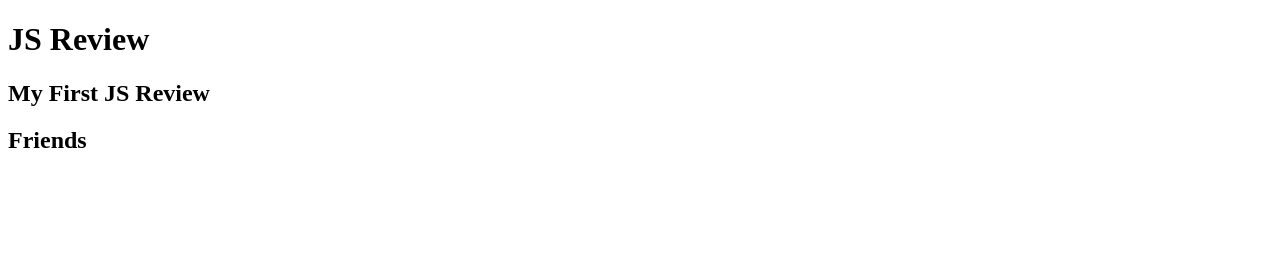
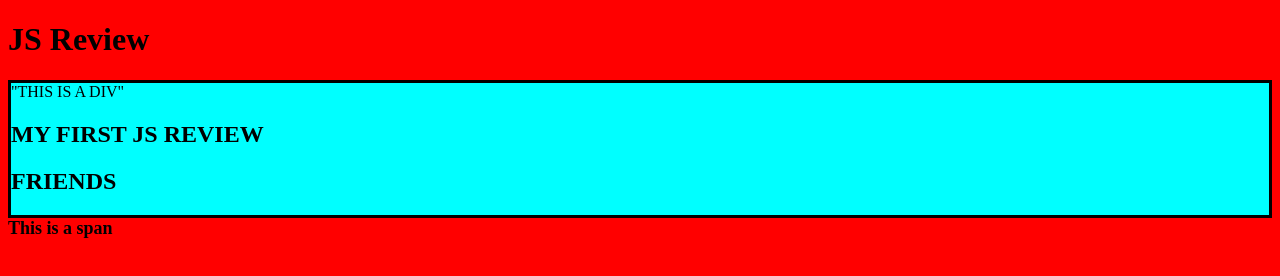
Before and after one commit to kinawy/js-review, a plain HTML site: page index.html in a window 1280 px wide. Drawn offline with Linux system fonts and the light colour scheme.

Commit message:
[CSS/Readme] Added CSS and updated the CSS readme

```diff
--- a/index.html
+++ b/index.html
@@ -9,8 +9,9 @@
 <body>
     <h1>JS Review</h1>
     <div class="container">
-
+        "this is a div"
     </div>
+    <span>This is a span</span>
     <script src="app.js"></script>
     <script src="problems.js"></script>
 </body>
--- a/style.css
+++ b/style.css
@@ -0,0 +1,14 @@
+body {
+    background-color: red;
+}
+
+.container {
+    background-color: aqua;
+    border: solid black 3px;
+    text-transform: uppercase;
+}
+
+span {
+    font-weight: bold;
+    font-size: large;
+}
```
Also changed, not shown: 2 other files.
